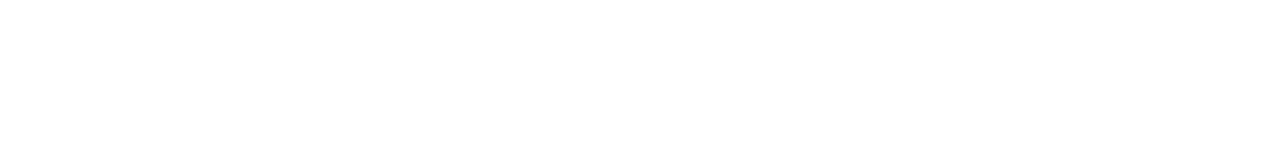
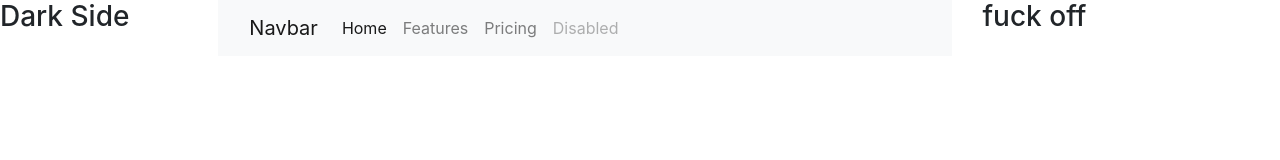
Before and after one commit to Noorhossain842/New-Test, a plain HTML site: page index.html in a window 1280 px wide. Drawn offline with Linux system fonts and the light colour scheme.

Commit message:
2nd Commit

```diff
--- a/index.html
+++ b/index.html
@@ -10,9 +10,9 @@
     <meta name="description" content="online school and class managemet system" />
     <!-- Author Name -->
     <meta name="author" content="satech360" />
-    <title>Education || Home</title>
+    <title>Dark Side</title>
     <!-- Favicon icon -->
-    <link rel="icon" href="#" type="image/png" sizes="16x16" />
+    <link rel="icon" href="assets/img/Expert-sis (12).jpg" type="image/png" sizes="16x16" />
     <!-- Bootstrap CSS -->
     <link rel="stylesheet" href="assets/css/bootstrap.min.css" />
     <!-- Magicpopup CSS -->
@@ -32,10 +32,46 @@
 </head>
 
 <body>
-
-
-
-
+    <header>
+        <div class="row">
+            <div class="col-sm-2">
+                <h3>Dark Side</h3>
+            </div>
+            <div class="col-sm-7">
+                <nav class="navbar navbar-expand-lg navbar-light bg-light">
+                    <div class="container-fluid">
+                        <a class="navbar-brand" href="#">Navbar</a>
+                        <button class="navbar-toggler" type="button" data-bs-toggle="collapse" data-bs-target="#navbarNav" aria-controls="navbarNav" aria-expanded="false" aria-label="Toggle navigation">
+                    <span class="navbar-toggler-icon"></span>
+                  </button>
+                        <div class="collapse navbar-collapse" id="navbarNav">
+                            <ul class="navbar-nav">
+                                <li class="nav-item">
+                                    <a class="nav-link active" aria-current="page" href="#">Home</a>
+                                </li>
+                                <li class="nav-item">
+                                    <a class="nav-link" href="#">Features</a>
+                                </li>
+                                <li class="nav-item">
+                                    <a class="nav-link" href="#">Pricing</a>
+                                </li>
+                                <li class="nav-item">
+                                    <a class="nav-link disabled" href="#" tabindex="-1" aria-disabled="true">Disabled</a>
+                                </li>
+                            </ul>
+                        </div>
+                    </div>
+                </nav>
+            </div>
+            <div class="col-sm-3">
+                <h3>fuck off</h3>
+            </div>
+        </div>
+    </header>
+    <section class="main_content">
+        <div class="c"></div>
+    </section>
+    <footer></footer>
     <!-- Jquery 3.5.1 JS -->
     <script src="assets/js/jquery-3.5.1.slim.min.js"></script>
     <!-- Bootstrap v4.6.0 -->
```
Also changed, not shown: assets/img/11.jpg (added), assets/img/Expert-sis (12).jpg (added), assets/img/air.jpg (added), assets/img/eurocopter-ec665-tiger-3840x2160-attack-helicopter-german-army-13516.jpg (added), 2 other files.
